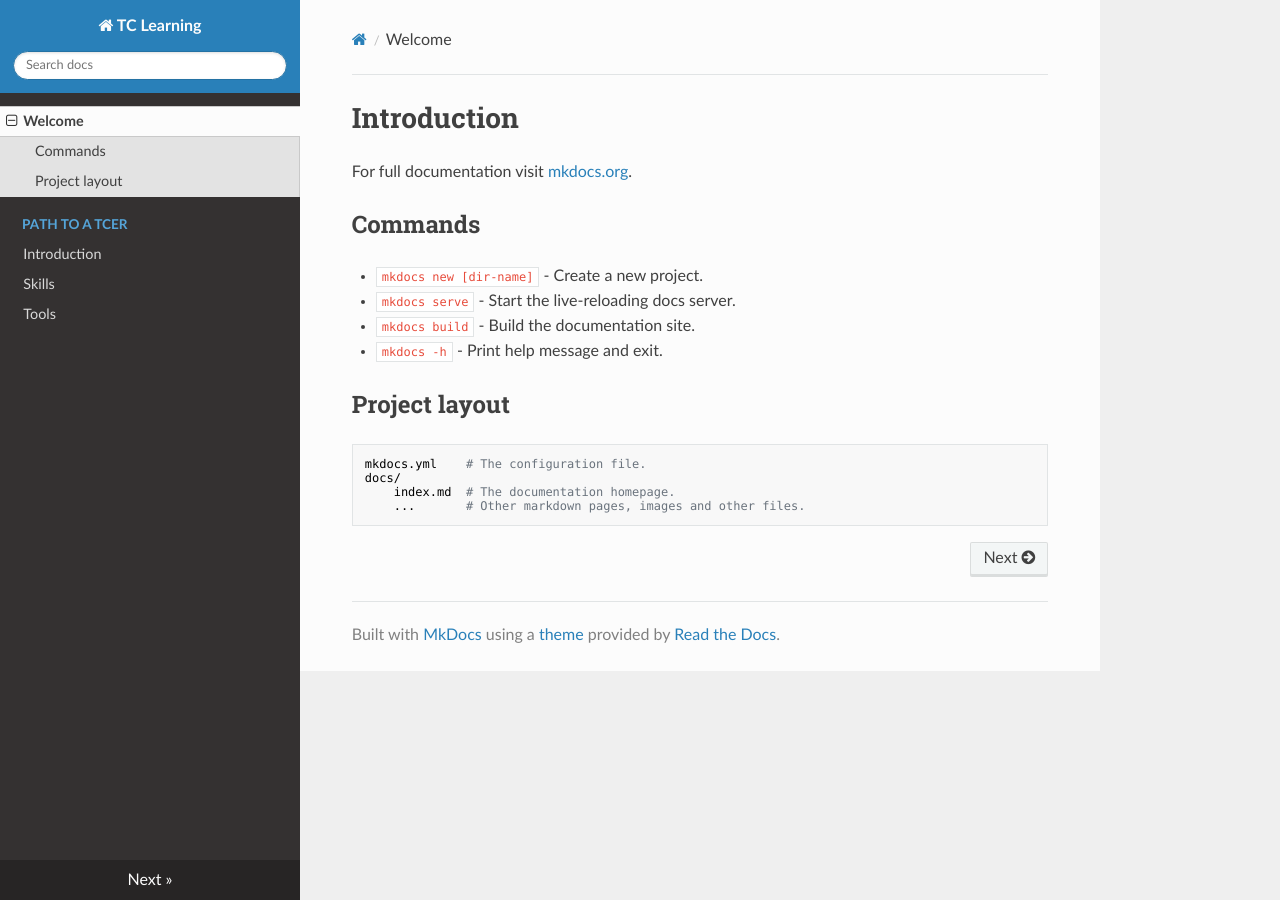
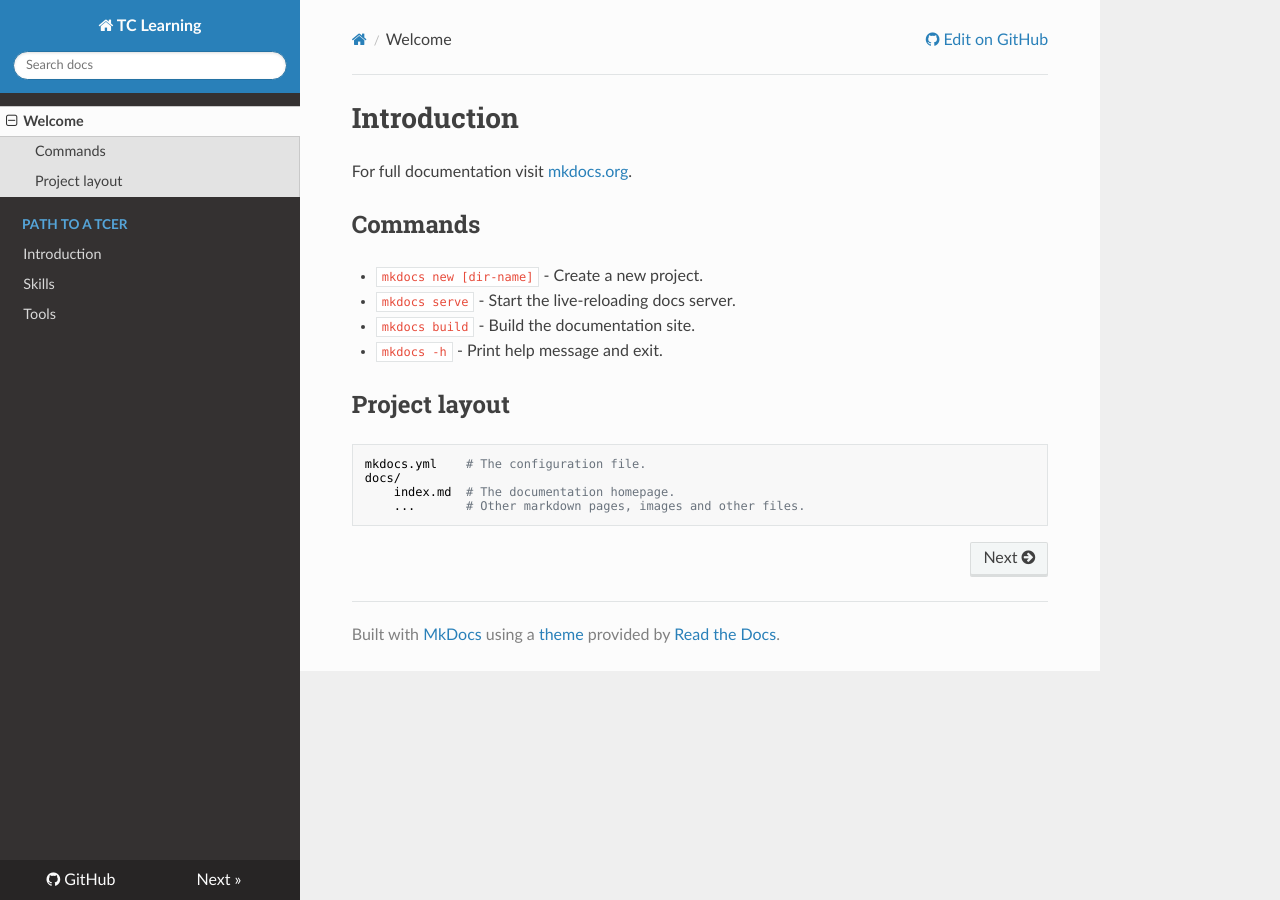
Before and after one commit to TCCQUPT/tc_learning_path, an MkDocs documentation site: the page built from docs/index.md, in a window 1280 px wide. Built offline with MkDocs 1.6.1, drawn with Linux system fonts in a browser that asks for light colours; nearby versions of some CDN libraries; part of the change alters nothing that is shown.

Commit message:
Update mkdocs.yml

```diff
--- a/mkdocs.yml
+++ b/mkdocs.yml
@@ -25,4 +25,8 @@ nav:
     - Tools: path-to-a-tcer/tools.md
 # mkdocs.yml
 remote_branch: gh-pages    # GitHub Pages 分支
-remote_name: https://github.com/TCCQUPT/tc_learning_path       # 远程仓库名
+remote_name: tc_learning_path       # 远程仓库名
+# mkdocs.yml
+site_url: https://tccqupt.github.io/tc_learning_path/
+repo_url: https://github.com/TCCQUPT/tc_learning_path
+edit_uri: edit/main/docs/
```
